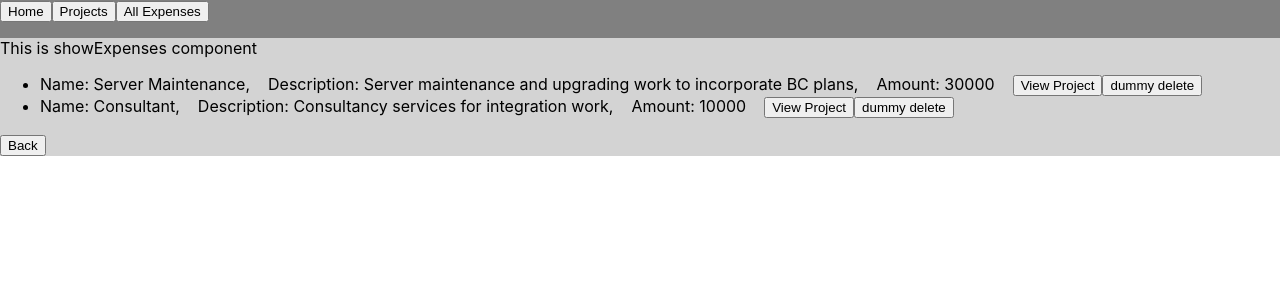
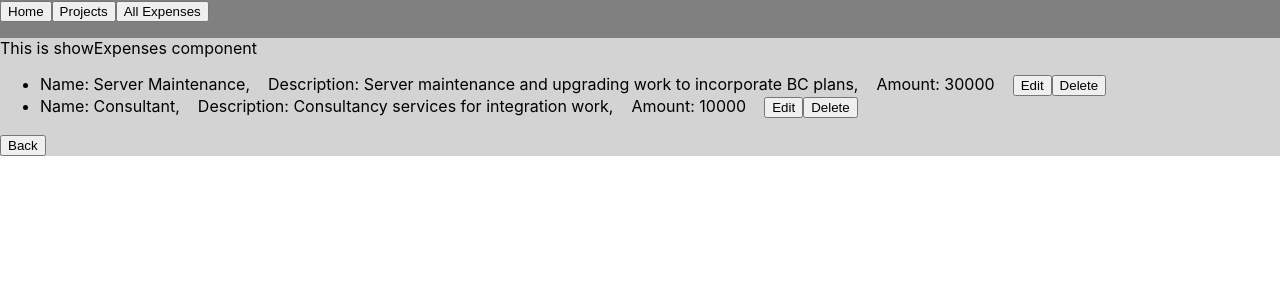
Before and after one commit to lohkaiyi1996/TT2_10, a React (Create React App) app: page /expenses in a window 1280 px wide. Both pictures are taken after typing "Sample", "Sample" into the empty fields and a click on the button "Log in". Shown: the top 300 px of the page. Built offline with nearby package versions, Linux system fonts and the light colour scheme.

Commit message:
edited buttons in all expenses page

```diff
--- a/src/components/showExpenses.js
+++ b/src/components/showExpenses.js
@@ -14,8 +14,8 @@ export default function showExpenses() {
           <ul>
             {data.map(expense =>
               <li key={expense.id}>Name: {expense.name},&nbsp;&nbsp;&nbsp; Description: {expense.description},&nbsp;&nbsp;&nbsp; Amount: {expense.amount} &nbsp;&nbsp;&nbsp;
-              <button >View Project</button>
-              <button>dummy delete</button>
+              <button >Edit</button>
+              <button>Delete</button>
               </li>)}
           </ul>
 
```
